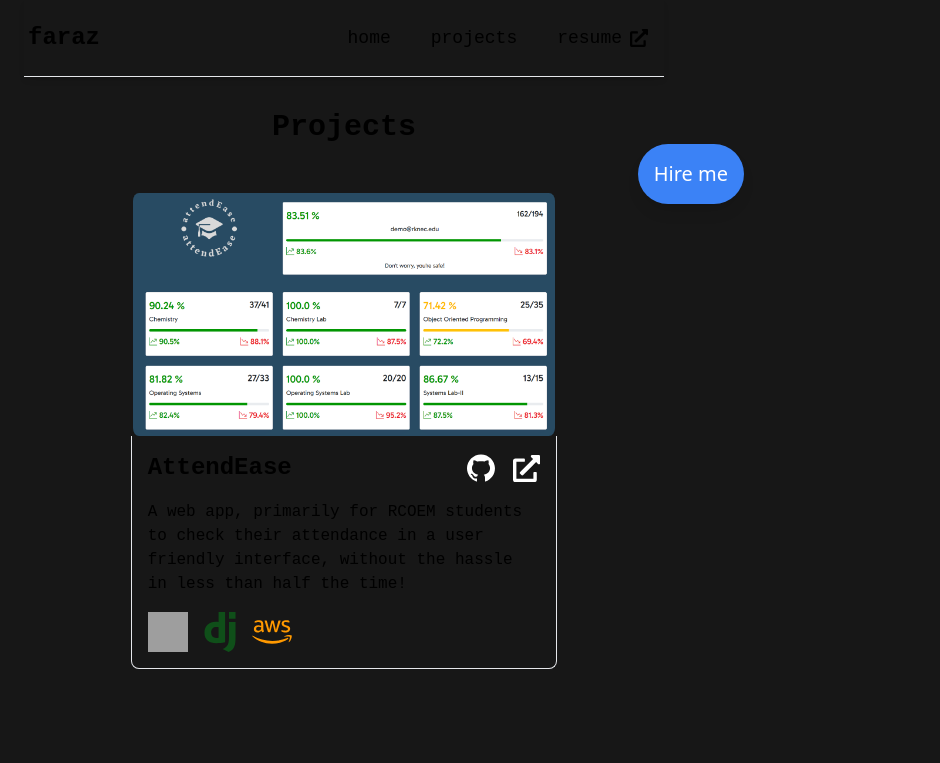
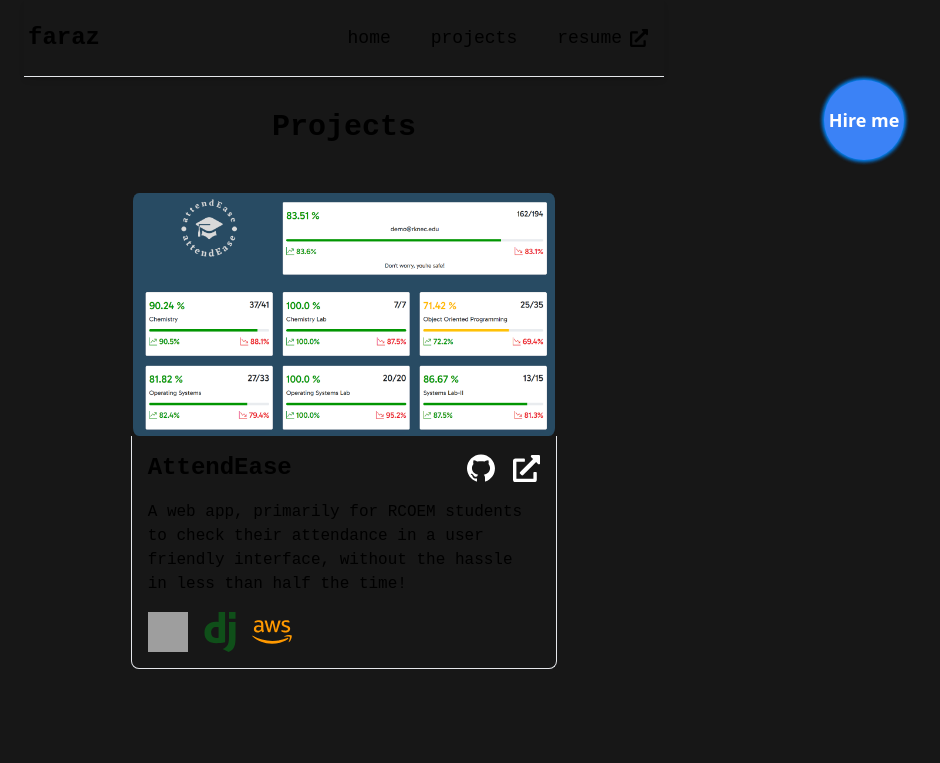
Before and after one commit to SFarazH/portfolio, a Next.js app: page /projects in a window 1280 px wide. Shown: the top 763 px of the page, without its empty margins (296-1236 px from the left). Built offline with nearby package versions, Linux system fonts and the light colour scheme; grey boxes are pictures that could not be loaded.

Commit message:
edit hire me button

```diff
--- a/app/page.js
+++ b/app/page.js
@@ -56,14 +56,13 @@ export default function Home() {
             </div>
             <Achievements />
           </main>
-          {/* <Contact /> */}
+          <Link href="/hire">
+            <button className="fixed top-20 right-2 md:right-20 p-1 bg-blue-500 text-lg font-semibold text-white rounded-full shadow-[0_0_5px_#08f,0_0_5px_#08f,0_0_5px_#08f] hover:bg-blue-700 w-20 h-20">
+              Hire me
+            </button>
+          </Link>
         </>
       )}
-      <Link href="/hire">
-        <button className="fixed top-20 right-2 md:right-20 p-2 bg-blue-500 text-white rounded-full shadow-lg hover:bg-blue-700">
-          Hire me
-        </button>
-      </Link>
     </>
   );
 }
--- a/app/projects/page.js
+++ b/app/projects/page.js
@@ -48,7 +48,7 @@ export default function Home() {
             ))}
           </main>
           <Link href="/hire">
-            <button className="fixed top-20 md:top-36 right-2 md:right-60 p-2 md:p-4 md:text-xl bg-blue-500 text-white rounded-full shadow-lg hover:bg-blue-700">
+            <button className="fixed top-20 right-2 md:right-20 p-1 bg-blue-500 text-lg font-semibold text-white rounded-full shadow-[0_0_5px_#08f,0_0_5px_#08f,0_0_5px_#08f] hover:bg-blue-700 w-20 h-20">
               Hire me
             </button>
           </Link>
```
